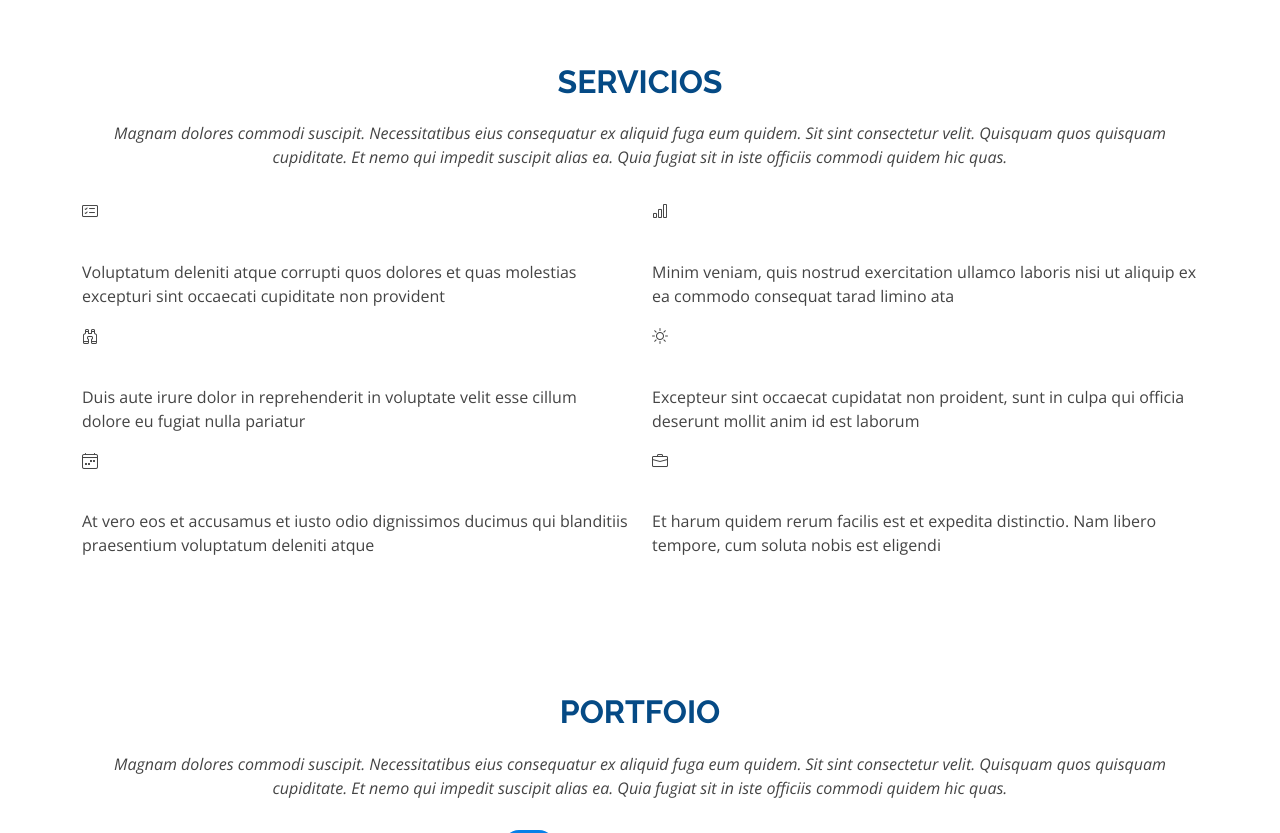
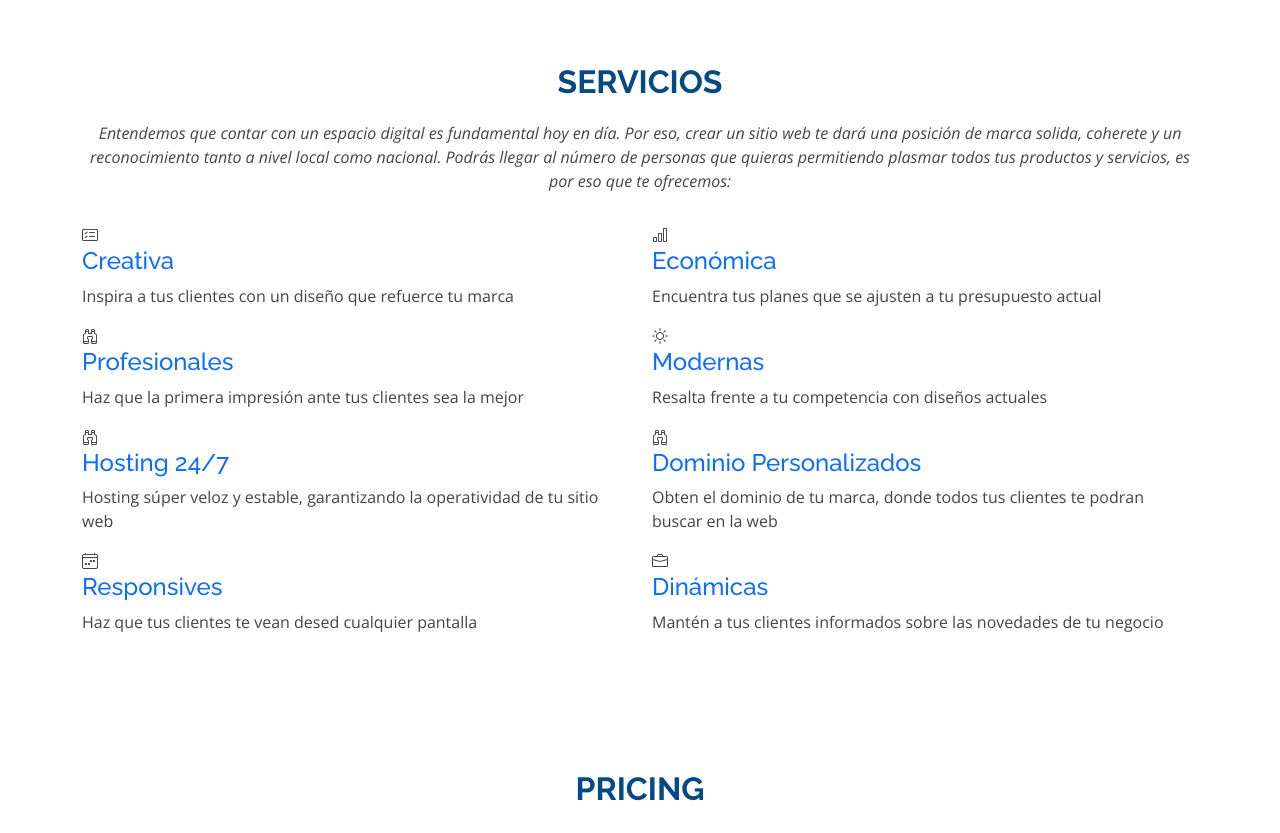
Before and after one commit to BreakCodeCompany/hosting, a plain HTML site: page index.html in a window 1280 px wide. Shown: the part 980-1813 px from the top of the page. Drawn offline with nearby package versions, Linux system fonts and the light colour scheme.

Commit message:
actulizando la pagina

```diff
--- a/assets/css/estilos.css
+++ b/assets/css/estilos.css
@@ -1,3 +1,3 @@
-.description{
+.justificar{
     text-align: justify;
 }
--- a/assets/css/style.css
+++ b/assets/css/style.css
@@ -15,7 +15,7 @@ body {
 
 a {
   text-decoration: none;
-  color: rgba(255, 255, 255, 0.8)
+
 }
 
 a:hover {
--- a/index.html
+++ b/index.html
@@ -111,7 +111,7 @@
           <h2 class="animate__animated animate__fadeInDown">Diseño Web <span>Profesional</span></h2>
           <p class="animate__animated animate__fadeInUp">
 
-            Ofrecemos servicios de diseño de páginas web para empresas de cualquier tamaño y presupuesto, utilizando la maquetacion y analisis de los requerimientos de nuestros clientes
+            Ofrecemos servicios de diseño de sitios web para empresas de cualquier tamaño y presupuesto, utilizando la maquetacion y analisis de los requerimientos de nuestros clientes
           </p>
           <a href="#about" class="btn-get-started animate__animated animate__fadeInUp scrollto">Read More</a>
         </div>
@@ -122,7 +122,7 @@
         <div class="carousel-container">
           <h2 class="animate__animated animate__fadeInDown">Mejora la imagen de tu marca</h2>
           <p class="animate__animated animate__fadeInUp">
-            Mejora la comunicacion de tu marca y consigue atraer clientes que necesiten tus productos y servicios
+            Nuestro objetivo es que mejores la comunicacion de tu marca y consigas atraer clientes que necesiten tus productos y servicios
           </p>
           <a href="#about" class="btn-get-started animate__animated animate__fadeInUp scrollto">Read More</a>
         </div>
@@ -159,7 +159,7 @@
             <div class="icon-box">
               <div class="icon"><i class="bx bxl-dribbble"></i></div>
               <h4 class="title"><a href="">Diseño Web</a></h4>
-              <p class="description">
+              <p class="justificar">
 
                 Construimos sitios web enfocados en la experiencia de tus clientes, mostrando tus productos y servicios con la mejor confianza y calidad.
 
@@ -327,50 +327,68 @@
 
         <div class="section-title">
           <h2>SERVICIOS</h2>
-          <p>Magnam dolores commodi suscipit. Necessitatibus eius consequatur ex aliquid fuga eum quidem. Sit sint consectetur velit. Quisquam quos quisquam cupiditate. Et nemo qui impedit suscipit alias ea. Quia fugiat sit in iste officiis commodi quidem hic quas.</p>
+          <p>
+
+            Entendemos que contar con un espacio digital es fundamental hoy en día. Por eso, crear un sitio web te dará una posición de marca solida, coherete y un reconocimiento tanto a nivel local como nacional. Podrás llegar al número de personas que quieras permitiendo plasmar todos tus productos y servicios, es por eso que te ofrecemos:
+
+          </p>
         </div>
 
         <div class="row">
           <div class="col-md-6 d-flex align-items-stretch" data-aos="fade-up" data-aos-delay="100">
             <div class="icon-box">
               <i class="bi bi-card-checklist"></i>
-              <h4><a href="#">Lorem Ipsum</a></h4>
-              <p>Voluptatum deleniti atque corrupti quos dolores et quas molestias excepturi sint occaecati cupiditate non provident</p>
+              <h4><a href="#">Creativa</a></h4>
+              <p>Inspira a tus clientes con un diseño que refuerce tu marca</p>
             </div>
           </div>
           <div class="col-md-6 d-flex align-items-stretch mt-4 mt-md-0" data-aos="fade-up" data-aos-delay="200">
             <div class="icon-box">
               <i class="bi bi-bar-chart"></i>
-              <h4><a href="#">Dolor Sitema</a></h4>
-              <p>Minim veniam, quis nostrud exercitation ullamco laboris nisi ut aliquip ex ea commodo consequat tarad limino ata</p>
+              <h4><a href="#">Económica</a></h4>
+              <p>Encuentra tus planes que se ajusten a tu presupuesto actual</p>
             </div>
           </div>
           <div class="col-md-6 d-flex align-items-stretch mt-4 mt-md-0" data-aos="fade-up" data-aos-delay="300">
             <div class="icon-box">
               <i class="bi bi-binoculars"></i>
-              <h4><a href="#">Sed ut perspiciatis</a></h4>
-              <p>Duis aute irure dolor in reprehenderit in voluptate velit esse cillum dolore eu fugiat nulla pariatur</p>
+              <h4><a href="#">Profesionales</a></h4>
+              <p>Haz que la primera impresión ante tus clientes sea la mejor</p>
             </div>
           </div>
           <div class="col-md-6 d-flex align-items-stretch mt-4 mt-md-0" data-aos="fade-up" data-aos-delay="400">
             <div class="icon-box">
               <i class="bi bi-brightness-high"></i>
-              <h4><a href="#">Nemo Enim</a></h4>
-              <p>Excepteur sint occaecat cupidatat non proident, sunt in culpa qui officia deserunt mollit anim id est laborum</p>
+              <h4><a href="#">Modernas</a></h4>
+              <p>Resalta frente a tu competencia con diseños actuales</p>
+            </div>
+          </div>
+          <div class="col-md-6 d-flex align-items-stretch mt-4 mt-md-0" data-aos="fade-up" data-aos-delay="300">
+            <div class="icon-box">
+              <i class="bi bi-binoculars"></i>
+              <h4><a href="#">Hosting 24/7</a></h4>
+              <p>Hosting súper veloz y estable, garantizando la operatividad de tu sitio web</p>
+            </div>
+          </div>
+          <div class="col-md-6 d-flex align-items-stretch mt-4 mt-md-0" data-aos="fade-up" data-aos-delay="300">
+            <div class="icon-box">
+              <i class="bi bi-binoculars"></i>
+              <h4><a href="#">Dominio Personalizados</a></h4>
+              <p>Obten el dominio de tu marca, donde todos tus clientes te podran buscar en la web</p>
             </div>
           </div>
           <div class="col-md-6 d-flex align-items-stretch mt-4 mt-md-0" data-aos="fade-up" data-aos-delay="500">
             <div class="icon-box">
               <i class="bi bi-calendar4-week"></i>
-              <h4><a href="#">Magni Dolore</a></h4>
-              <p>At vero eos et accusamus et iusto odio dignissimos ducimus qui blanditiis praesentium voluptatum deleniti atque</p>
+              <h4><a href="#">Responsives</a></h4>
+              <p>Haz que tus clientes te vean desed cualquier pantalla</p>
             </div>
           </div>
           <div class="col-md-6 d-flex align-items-stretch mt-4 mt-md-0" data-aos="fade-up" data-aos-delay="600">
             <div class="icon-box">
               <i class="bi bi-briefcase"></i>
-              <h4><a href="#">Eiusmod Tempor</a></h4>
-              <p>Et harum quidem rerum facilis est et expedita distinctio. Nam libero tempore, cum soluta nobis est eligendi</p>
+              <h4><a href="#">Dinámicas</a></h4>
+              <p>Mantén a tus clientes informados sobre las novedades de tu negocio</p>
             </div>
           </div>
         </div>
@@ -397,7 +415,7 @@
     <!-- End Cta Section -->
 
     <!-- ======= Portfoio Section ======= -->
-    <section id="portfolio" class="portfoio">
+    <!-- <section id="portfolio" class="portfoio">
       <div class="container" data-aos="fade-up">
 
         <div class="section-title">
@@ -511,7 +529,7 @@
         </div>
 
       </div>
-    </section><!-- End Portfoio Section -->
+    </section>End Portfoio Section -->
 
     <!-- ======= Team Section ======= -->
     <!-- <section id="team" class="team section-bg">
@@ -604,7 +622,7 @@
 
         <div class="section-title">
           <h2>Pricing</h2>
-          <p>Magnam dolores commodi suscipit. Necessitatibus eius consequatur ex aliquid fuga eum quidem. Sit sint consectetur velit. Quisquam quos quisquam cupiditate. Et nemo qui impedit suscipit alias ea. Quia fugiat sit in iste officiis commodi quidem hic quas.</p>
+          <!-- <p>Magnam dolores commodi suscipit. Necessitatibus eius consequatur ex aliquid fuga eum quidem. Sit sint consectetur velit. Quisquam quos quisquam cupiditate. Et nemo qui impedit suscipit alias ea. Quia fugiat sit in iste officiis commodi quidem hic quas.</p> -->
         </div>
 
         <div class="row">
@@ -755,29 +773,29 @@
 
         <div class="row mt-1 d-flex justify-content-end" data-aos="fade-right" data-aos-delay="100">
 
-          <!-- <div class="col-lg-5">
+          <div class="col-lg-5">
             <div class="info">
               <div class="address">
                 <i class="bi bi-geo-alt"></i>
                 <h4>Location:</h4>
-                <p>A108 Adam Street, New York, NY 535022</p>
+                <p>Lima - Perú</p>
               </div>
 
               <div class="email">
                 <i class="bi bi-envelope"></i>
                 <h4>Email:</h4>
-                <p>info@example.com</p>
+                <p>breakcodecompany@gmail.com/p>
               </div>
 
               <div class="phone">
                 <i class="bi bi-phone"></i>
                 <h4>Call:</h4>
-                <p>+1 5589 55488 55s</p>
+                <p>+51 925 705 427</p>
               </div>
 
             </div>
 
-          </div> -->
+          </div>
 
           <div class="col-lg-6 mt-5 mt-lg-0" data-aos="fade-left" data-aos-delay="100">
 
@@ -861,18 +879,18 @@
           <div class="col-lg-3 col-md-6 footer-contact">
             <h4>Contact Us</h4>
             <p>
-              street caller <br>
-              Tu cerro alto<br>
-              Lima States <br><br>
-              <strong>Phone:</strong> +51 925 705 427<br>
-              <strong>Email:</strong> breakCodeCompany@gmail.com<br>
+
+              Lima - Perú <br><br>
+              <strong>Phone: </strong>+51 925 705 427<br>
+              <strong>Email: </strong>breakCodeCompany@gmail.com<br>
+              <strong>Horario: </strong>Lunes a Viernes, 9am a 6pm<br>
             </p>
 
           </div>
 
           <div class="col-lg-3 col-md-6 footer-info">
-            <h3>Sobre Us</h3>
-            <p>Cras fermentum odio eu feugiat lide par naso tierra. Justo eget nada terra videa magna derita valies darta donna mare fermentum iaculis eu non diam phasellus.</p>
+            <h3>Nosotros</h3>
+            <p class="justificar">Break Code Company es una empresa que cuenta con más de 3 años de experiencia en creacion de sitios web, que brinda los servicios de: diseño, desarrollo y programación de páginas web, tiendas virtuales, catálogos virtuales, implementación de pasarelas de pago online, desarrollo de apps, etc.</p>
             <div class="social-links mt-3">
               <a href="#" class="twitter"><i class="bx bxl-twitter"></i></a>
               <a href="#" class="facebook"><i class="bx bxl-facebook"></i></a>
```
